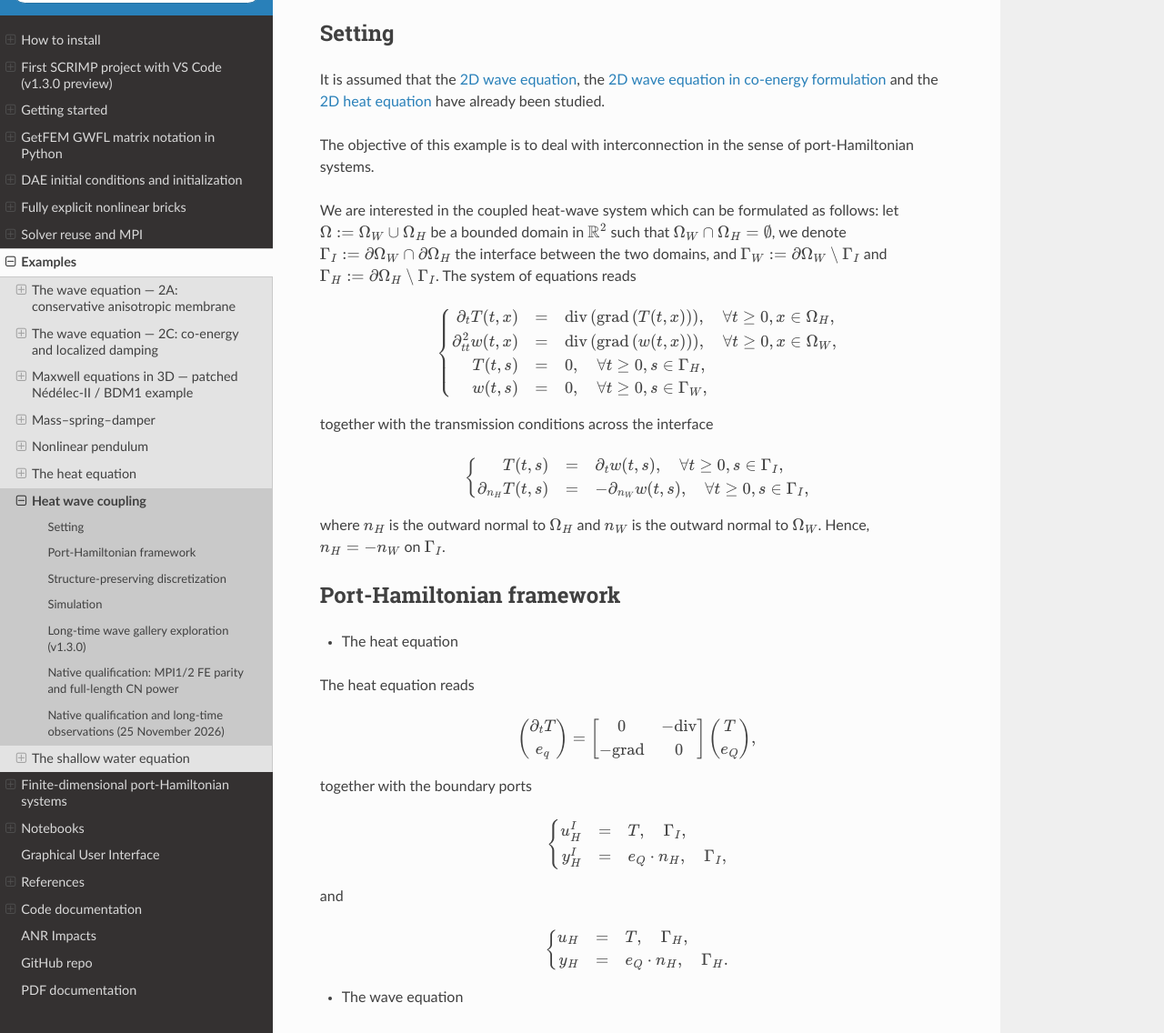
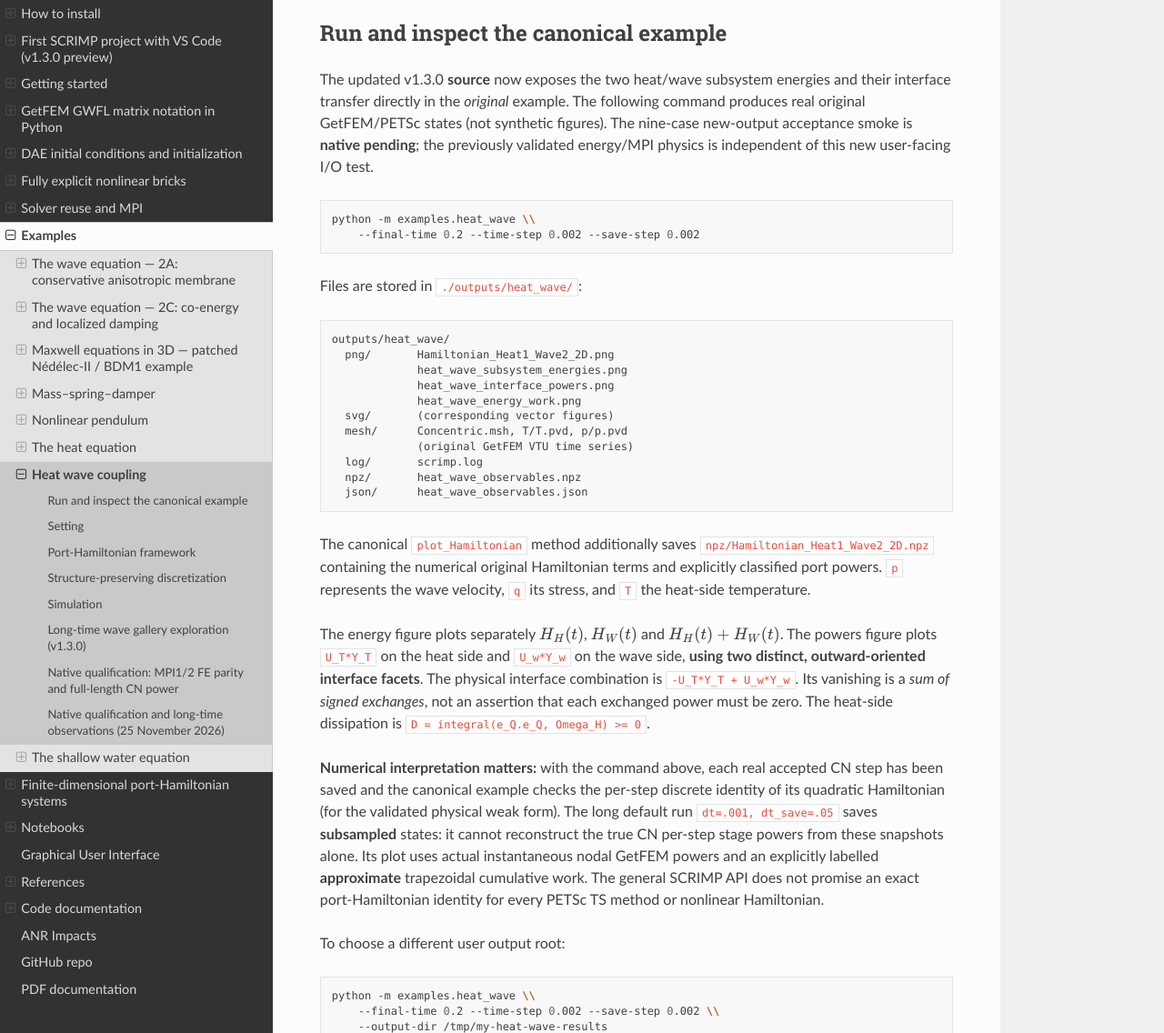
Before and after one commit to g-haine/scrimp, a Sphinx documentation site: the page built from docs/source/examples/heat_wave.rst, in a window 1280 px wide and 1400 px high, cut to the strip 264-1400 px from the top of the window. Shown: the whole strip at 91% size. Built offline with Sphinx 7.4.7 and the Read the Docs theme 3.1.0, drawn with Linux system fonts in a browser that asks for light colours; some of the changed text lies outside the part shown.

Commit message:
docs: show genuine canonical Heat-Wave user command, typed outputs and physical interface energy narrative

```diff
--- a/docs/source/examples/heat_wave.rst
+++ b/docs/source/examples/heat_wave.rst
@@ -7,6 +7,86 @@ Heat wave coupling
    :members:
    :undoc-members:
    :show-inheritance:
+
+Run and inspect the canonical example
+-------------------------------------
+
+The updated v1.3.0 **source** now exposes the two heat/wave
+subsystem energies and their interface transfer directly
+in the *original* example. The following command produces
+real original GetFEM/PETSc states (not synthetic figures).
+The nine-case new-output acceptance smoke is **native
+pending**; the previously validated energy/MPI physics
+is independent of this new user-facing I/O test.
+
+.. code-block:: bash
+
+   python -m examples.heat_wave \\
+       --final-time 0.2 --time-step 0.002 --save-step 0.002
+
+Files are stored in ``./outputs/heat_wave/``:
+
+.. code-block:: text
+
+   outputs/heat_wave/
+     png/       Hamiltonian_Heat1_Wave2_2D.png
+                heat_wave_subsystem_energies.png
+                heat_wave_interface_powers.png
+                heat_wave_energy_work.png
+     svg/       (corresponding vector figures)
+     mesh/      Concentric.msh, T/T.pvd, p/p.pvd
+                (original GetFEM VTU time series)
+     log/       scrimp.log
+     npz/       heat_wave_observables.npz
+     json/      heat_wave_observables.json
+
+The canonical ``plot_Hamiltonian`` method additionally
+saves ``npz/Hamiltonian_Heat1_Wave2_2D.npz`` containing
+the numerical original Hamiltonian terms and
+explicitly classified port powers. ``p`` represents
+the wave velocity, ``q`` its stress, and ``T``
+the heat-side temperature.
+
+The energy figure plots separately
+:math:`H_H(t)`, :math:`H_W(t)` and
+:math:`H_H(t)+H_W(t)`. The powers figure
+plots ``U_T*Y_T`` on the heat side and
+``U_w*Y_w`` on the wave side, **using two
+distinct, outward-oriented interface facets**.
+The physical interface combination is
+``-U_T*Y_T + U_w*Y_w``. Its vanishing is
+a *sum of signed exchanges*, not an assertion
+that each exchanged power must be zero.
+The heat-side dissipation is
+``D = integral(e_Q.e_Q, Omega_H) >= 0``.
+
+**Numerical interpretation matters:** with the
+command above, each real accepted CN step has been
+saved and the canonical example checks the
+per-step discrete identity of its quadratic
+Hamiltonian (for the validated physical weak form).
+The long default run ``dt=.001, dt_save=.05``
+saves **subsampled** states: it cannot reconstruct
+the true CN per-step stage powers from these
+snapshots alone. Its plot uses actual instantaneous
+nodal GetFEM powers and an explicitly labelled
+**approximate** trapezoidal cumulative work.
+The general SCRIMP API does not promise
+an exact port-Hamiltonian identity for every
+PETSc TS method or nonlinear Hamiltonian.
+
+To choose a different user output root:
+
+.. code-block:: bash
+
+   python -m examples.heat_wave \\
+       --final-time 0.2 --time-step 0.002 --save-step 0.002 \\
+       --output-dir /tmp/my-heat-wave-results
+
+The full output contract, MPI root-only writer
+policy, source tests and native acceptance command
+are recorded in
+``docs/V130_EXAMPLES_OUTPUT_CONTRACT.md``.
 
 Setting
 -------
```
